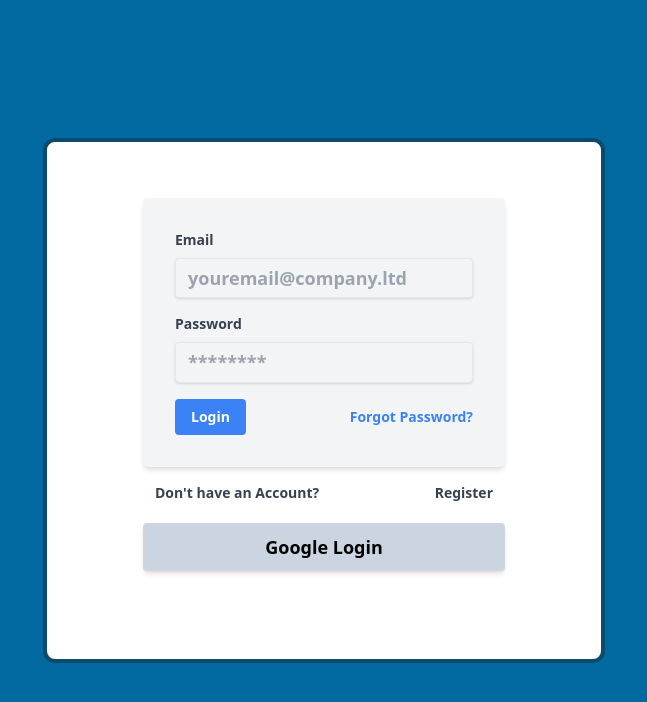
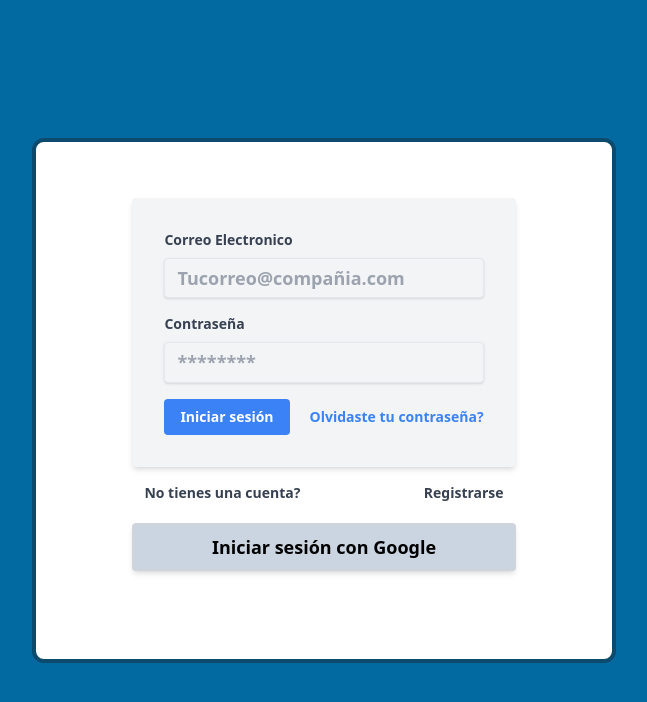
Before and after one commit to BrandonVeraWeb/Login-Crud-with-Typescript, a React (Create React App) app: page /Login in a window 1280 px wide. Shown: the top 702 px of the page, without its empty margins (316-963 px from the left). Built offline with nearby package versions, Linux system fonts and the light colour scheme; no server answers.

Commit message:
Actualizacion de idioma

```diff
--- a/src/components/AgregarTarea.tsx
+++ b/src/components/AgregarTarea.tsx
@@ -69,7 +69,7 @@
         formDescripcion.value = "";
 
         let state = inputId.current;
-        state.value = "";
+        state.value = "Pendiente";
         return {
           ...tarea,
           ...nuevaData,
--- a/src/components/ChangeDisplayName.tsx
+++ b/src/components/ChangeDisplayName.tsx
@@ -53,7 +53,7 @@
             {error && <Alert message={error} />}
             <form className="bg-gray-100 shadow-md border-2 rounded px-8 pt-6 pb-8 mb-4">
               <label className=" text-center  block text-gray-700 font-bold">
-                NEW NAME
+                NUEVO NOMBRE
                 <div className="mb-4 mt-2">
                   <input
                     type="text"
@@ -63,7 +63,7 @@
                       handleChange("displayNewName", e.target.value)
                     }
                     required
-                    placeholder="Your New Name"
+                    placeholder="TU NUEVO NOMBRE"
                     className="shadow appearance-none border rounded w-full py-2 px-3 text-gray-700 leading-tight focus:outline-none focus:shadow-outline"
                   ></input>
                 </div>
@@ -78,7 +78,7 @@
                 onClick={handleCancelClick}
                 className="bg-red-500 hover:bg-red-700 text-white shadow-md rounded border-2 border-gray-300 py-2 px-4 w-full "
               >
-                Back
+                CANCELAR
               </button>
             </form>
           </div>
--- a/src/components/ChangePassword.tsx
+++ b/src/components/ChangePassword.tsx
@@ -35,17 +35,17 @@
   const handleSubmit = async (event: React.MouseEvent<HTMLButtonElement>) => {
     event.preventDefault();
     if (password.newPassword !== passwordConfirm.passwordPlus)
-      return setError("PASSWORD ARE NOT THE SAME");
+      return setError("LAS CONTRASEÑAS NO SON IGUALES");
 
     await updatePassword(user, newPasswordCurrent)
       .then(() => {
         event.preventDefault();
-        alert("Password Was Change");
-        setError("PASSWORD WAS CHANGE");
+        alert("CONTRASEÑA CAMBIADA CON EXITO");
+        setError("CONTRASEÑA CAMBIADA CON EXITO");
         logout();
       })
       .catch((error) => {
-        setError("Debes iniciar sesion nuevamente para cambiar tu password");
+        setError("Debes iniciar sesion nuevamente para cambiar tu contraseña");
         logout();
       });
   };
@@ -64,7 +64,7 @@
                 <label className="block text-gray-700 font-bold">
                   <div className="mb-4">
                     {" "}
-                    NEW PASSWORD
+                    NUEVA CONTRASEÑA
                     <input
                       required
                       type="password"
@@ -79,7 +79,7 @@
                 </label>
                 <label className="block text-gray-700 font-bold">
                   {" "}
-                  NEW PASSWORD CONFIRM
+                  CONFIRMAR NUEVA CONTRASEÑA
                   <input
                     value={passwordConfirm.passwordPlus}
                     onChange={(e) =>
@@ -101,7 +101,7 @@
                   onClick={handleBack}
                   className="bg-red-500 hover:bg-red-700 text-white shadow-md rounded border-2 border-gray-300 py-2 px-4 w-full mb-4 mt-1"
                 >
-                  Back
+                  Cancelar
                 </button>
               </form>
             </div>
--- a/src/components/NavBar.tsx
+++ b/src/components/NavBar.tsx
@@ -16,9 +16,9 @@
   const handleName = () => {
     navigation("/changeName");
   };
-  const handleEmail = () => {
-    navigation("/changeEmail");
-  };
+  // const handleEmail = () => {
+  //   navigation("/changeEmail");
+  // };
   const handlePassword = () => {
     navigation("/changePassword");
   };
@@ -56,7 +56,7 @@
               </li>
             </ul>
             <button className="relative flex justify-center items-center bg-sky-700 hover:bg-sky-700 border focus:outline-none shadow text-white rounded focus:ring ring-sky-600 group pr-2">
-              <p className="px-4">settings</p>
+              <p className="px-4">OPCIONES</p>
               <span className="border-l p-2 hover:bg-sky-500">
                 <svg
                   className=" w-5 h-5"
@@ -79,28 +79,28 @@
                     onClick={handlePassword}
                   >
                     {" "}
-                    CHANGE PASSWORD
+                    CAMBIAR CONTRASEÑA
                   </li>
-                  <li
+                  {/* <li
                     onClick={handleEmail}
                     className="px-4 py-1 hover:bg-gray-100 border-b"
                   >
                     {" "}
                     CHANGE EMAIL
-                  </li>
+                  </li> */}
                   <li
                     className="px-4 py-1 hover:bg-gray-100 border-b"
                     onClick={handleName}
                   >
                     {" "}
-                    CHANGE NAME
+                    CAMBIAR NOMBRE
                   </li>
                   <li
                     className="px-4 py-1 hover:bg-sky-500 border-b"
                     onClick={handlelogout}
                   >
                     {" "}
-                    LOGOUT
+                    CERRAR SESION
                   </li>
                 </ul>
               </div>
--- a/src/pages/Home.tsx
+++ b/src/pages/Home.tsx
@@ -51,7 +51,7 @@
         <Navbar />
         <div className="flex h-screen justify-center items-center">
           <div className="bg-gray-100 flex-col justify-center bg-white py-12 px-24 border-4 border-sky-900 rounded-xl">
-            <h1 className="text-xl mb-4 text-center"> Welcome </h1>
+            <h1 className="text-xl mb-4 text-center"> Bienvenido </h1>
 
             <hr />
             <AgregarTarea
--- a/src/pages/Login.tsx
+++ b/src/pages/Login.tsx
@@ -20,13 +20,13 @@
     event: React.MouseEvent<HTMLButtonElement>
   ) => {
     event.preventDefault();
-    setError("Loading");
+    setError("Cargando");
     try {
       await Login(user.email, user.password);
       navigate("/");
-      setError("Loading");
+      setError("Cargando");
     } catch (error) {
-      setError("Email or Password Invalid");
+      setError("Correo o Contraseña son invalidas");
     }
   };
 
@@ -34,12 +34,12 @@
     event: React.MouseEvent<HTMLButtonElement>
   ) => {
     event.preventDefault();
-    setError("Loading");
+    setError("Cargando");
     try {
       await loginWithGoogle();
       navigate("/");
     } catch (error) {
-      setError("Don't Work");
+      setError("Intente nuevamente");
     }
   };
   const resetpss = async () => {
@@ -59,7 +59,7 @@
                   htmlFor="email"
                   className="block text-gray-700 text-sm font-bold my-2"
                 >
-                  Email
+                  Correo Electronico
                 </label>
                 <input
                   value={user.email}
@@ -67,7 +67,7 @@
                   type="email"
                   name="email"
                   required
-                  placeholder="youremail@company.ltd"
+                  placeholder="Tucorreo@compañia.com"
                   className="bg-gray-100 shadow appearance-none border rounded w-full py-2 px-3 text-gray-700 leading-tight focus:outline-none focus:shadow-outline "
                 />
               </div>
@@ -77,7 +77,7 @@
                   htmlFor="password"
                   className="block text-gray-700 text-sm font-bold my-2"
                 >
-                  Password
+                  Contraseña
                 </label>
                 <input
                   required
@@ -98,27 +98,27 @@
                   onClick={loginWithEmailAndPassword}
                 >
                   {" "}
-                  Login{" "}
+                  Iniciar sesión{" "}
                 </button>
 
                 <a
                   href=" "
-                  className="inline-block align-basekube fibt-bold text-sm text-blue-500 hover:text-blue-800 font-bold"
+                  className="inline-block align-basekube font-bold text-sm text-blue-500 hover:text-blue-800 font-bold ml-5"
                   onClick={resetpss}
                 >
-                  Forgot Password?
+                  Olvidaste tu contraseña?
                 </a>
               </div>
             </form>
             <p className="text-black my-4 text-sm flex justify-between px-3 block text-gray-700 text-sm font-bold mb-5">
-              Don't have an Account? <Link to="/register">Register </Link>{" "}
+              No tienes una cuenta? <Link to="/register">Registrarse </Link>{" "}
             </p>
             <button
               className="bg-slate-300 hover:bg-slate-200 text-black shadow-md rounded border-2 border-gray-300 py-2 px-4 w-full"
               onClick={handleGoogleSignin}
               id="google"
             >
-              Google Login
+              Iniciar sesión con Google
             </button>
           </div>
         </div>
--- a/src/pages/Register.tsx
+++ b/src/pages/Register.tsx
@@ -21,12 +21,12 @@
     e: React.MouseEvent<HTMLButtonElement>
   ) => {
     e.preventDefault();
-    setError("Loading, Ya puedes iniciar sesion");
+    setError("Cargando, Ya puedes iniciar sesion");
     try {
       await createUserWithEmailAndPassword(auth, user.email, user.password);
 
       navigate("/changeName");
-      await setError("Loading, Ya puedes iniciar sesion");
+      await setError("Cargando, Ya puedes iniciar sesion");
     } catch (error) {
       setError("Don't Work");
     }
@@ -43,7 +43,7 @@
                 htmlFor="email"
                 className="block text-gray-700 text-sm font-bold my-2"
               >
-                Email
+                Correo Electronico
               </label>
 
               <div className="mb-4">
@@ -52,7 +52,7 @@
                   value={user.email}
                   type="email"
                   name="email"
-                  placeholder="youremail@company.ltd"
+                  placeholder="Tucorreo@compañia.com"
                   className=" shadow appearance-none border rounded w-full py-2 px-3 text-gray-700 leading-tight focus:outline-none focus:shadow-outline"
                   required
                 />
@@ -63,14 +63,14 @@
                   htmlFor="password"
                   className="block text-gray-700 text-sm font-bold my-2"
                 >
-                  Password
+                  Contraseña
                 </label>
                 <input
                   onChange={(e) => handleSubmit("password", e.target.value)}
                   value={user.password}
                   type="password"
                   name="password"
-                  placeholder="password"
+                  placeholder="********"
                   id="password"
                   className=" shadow appearance-none border rounded w-full py-2 px-3 text-gray-700 leading-tighy focus:outline-none focus:shadow-outline"
                   required
@@ -82,14 +82,14 @@
                 onClick={signInWithEmailAndPassword}
               >
                 {" "}
-                Register{" "}
+                Registrarse{" "}
               </button>
             </form>
             <p className=" my-4 flex justify-between px-3 text-slate-600">
-              Already have an Account?{" "}
-              <Link to="/Login" className="text-slate-600">
+              Ya tienes una cuenta?{" "}
+              <Link to="/Login" className="text-blue-600">
                 {" "}
-                Log in{" "}
+                Iniciar sesión{" "}
               </Link>{" "}
             </p>
           </div>
--- a/src/pages/SendEmailForPassword.tsx
+++ b/src/pages/SendEmailForPassword.tsx
@@ -40,14 +40,14 @@
                     htmlFor="email"
                     className="text-center mb-5 block text-gray-700 text-sm font-bold my-2 text-xl"
                   >
-                    Your Email
+                    Tu Correo Electronico
                   </label>
                   <input
                     onChange={(e) => handleSubmit("email", e.target.value)}
                     value={user.email}
                     type="email"
                     name="email"
-                    placeholder="youremail@company.ltd"
+                    placeholder="Tucorreo@compañia.com"
                     className="text-center bg-gray-100 shadow appearance-non border rounded w-full py-2 px-3 text-gray-700 leading-tight focus:outline-none focus:shadow-outline "
                   />
                 </div>
@@ -57,15 +57,15 @@
                     className="bg-blue-500 hover:bg-blue-700 text-white font-bold py-2 px-4 rounded focus:outline-none focus:shadow-outline text-sm"
                     onClick={() => handleResetPassword()}
                   >
-                    Send Email
+                    Enviar Email
                   </button>
                   <button className="bg-blue-500 hover:bg-blue-700 text-white font-bold py-2 px-4 rounded focus:outline-none focus:shadow-outline text-sm ml-2">
-                    <Link to="/login">Cancel</Link>
+                    <Link to="/Login">Cancelar</Link>
                   </button>
                 </div>
               </form>
               <p className="my-4 text-sm flex justify-between px-3 block text-gray-700 text-sm font-bold mb-5">
-                Don't have an Account? <Link to="/register">Register </Link>{" "}
+                No tienes una cuenta? <Link to="/register"> Registrarse </Link>{" "}
               </p>
             </div>
           </div>
```
